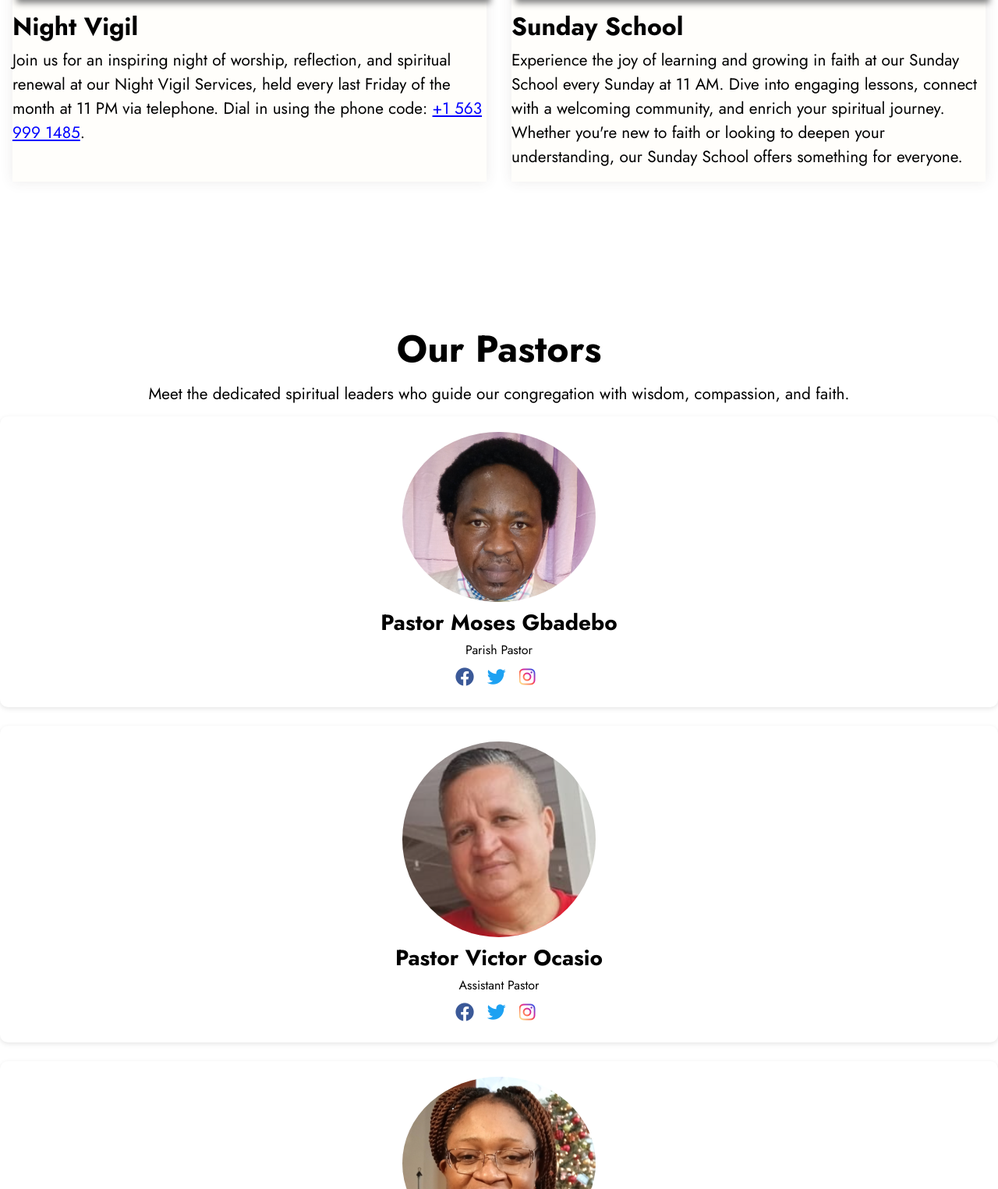
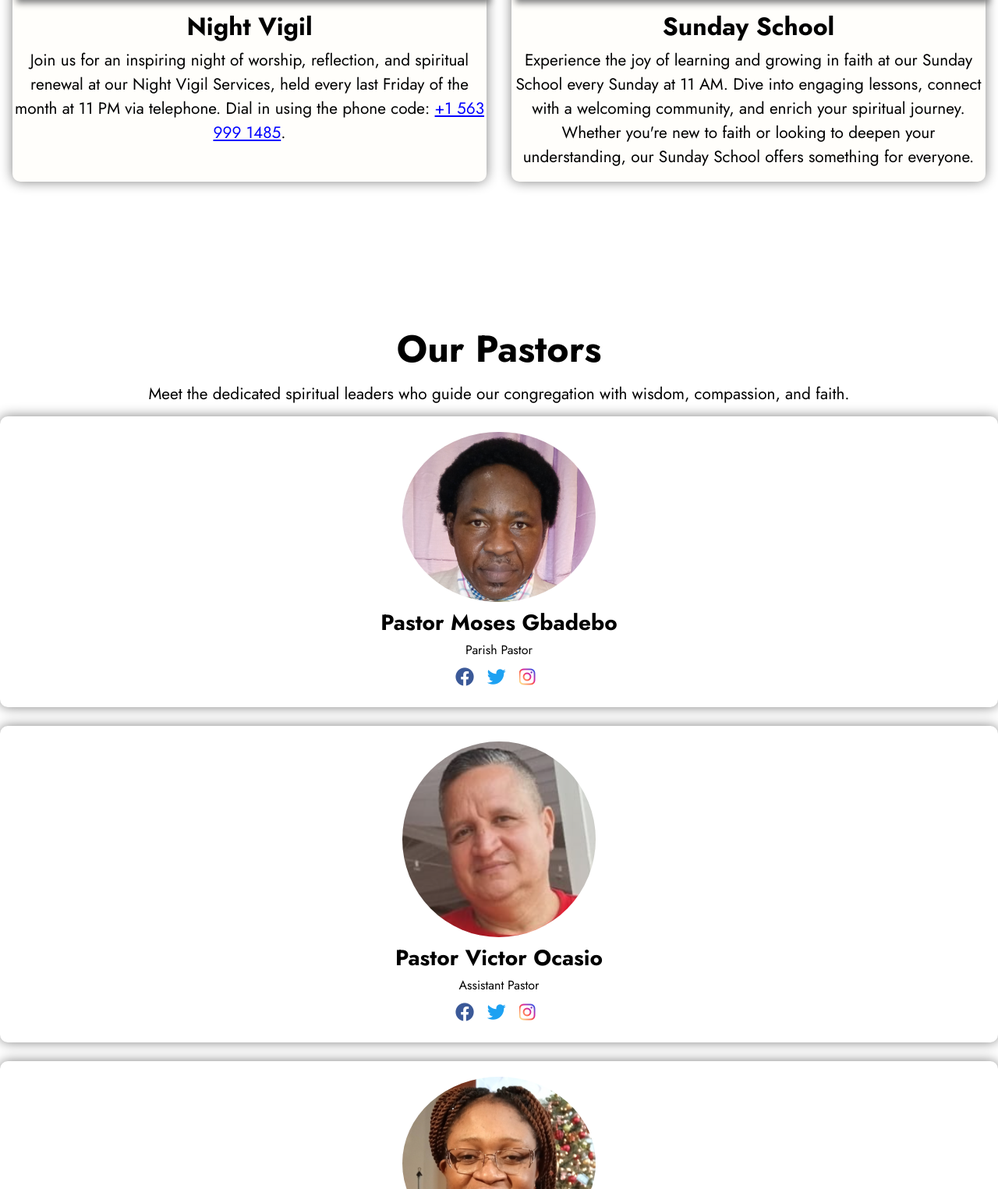
Before and after one commit to TMS345/rccgdominionchapelnj-website, a PHP site: page / in a window 1280 px wide. Shown: the part 4975-6500 px from the top of the page at 78% size. Run offline with PHP 8.4, Linux system fonts and the light colour scheme; some libraries are stand-ins or nearby versions.

Commit message:
services section and minor color changes

```diff
--- a/index.html
+++ b/index.html
@@ -332,14 +332,14 @@ User validate newsletter enteres
 			<section class="giving" id="giving">
 				<h2>Ways To Give</h2>
 				<h4 class="mb-5">
-					Through your giving, we can fund various outreach programs, and community services, and maintain our
+					Through your giving, we can fund various outreach programs, community services, and maintain our
 					place of worship.
 					Together, we can continue positively impacting and spreading the gospel. Thank you for your kindness
 					and generosity.
 				</h4>
 
 				<div class="giving-grid col">
-					<div class="give col">
+					<div class="give col" id="give-zelle">
 						<i class="icon zelle-icon fas fa-wallet"></i>
 						<h3>Give with Zelle</h3>
 						<h6 class="mb-5">Fast, secure, and free</h6>
@@ -351,7 +351,7 @@ User validate newsletter enteres
 						<h5 class="fw-normal">Use our Zelle number: (609) 630-3223</h5>
 					</div>
 
-					<div class="give col">
+					<div class="give col" id="give-text">
 						<i class="icon mobile-icon fas fa-mobile-alt"></i>
 						<h3>Text-to-Give</h3>
 						<h6 class="mb-5">Simple and fast mobile giving</h6>
@@ -362,7 +362,7 @@ User validate newsletter enteres
 						</button>
 					</div>
 
-					<div class="give col">
+					<div class="give col" id="give-cash">
 						<i class="icon service-icon fas fa-church"></i>
 						<h3>In Person</h3>
 						<h6 class="mb-5">Cash or check donations</h6>
--- a/styles.css
+++ b/styles.css
@@ -746,7 +746,8 @@ footer h2
 {
   padding: 20px;
   border-radius: 10px;
-  box-shadow: 0px 2px 6px rgba(0, 0, 0, 0.1);
+  /* box-shadow: 0px 2px 6px rgba(0, 0, 0, 0.1); */
+  box-shadow: 0 0 1rem gray;
   text-align: center;
   background-color: white;
   transition: transform 0.3s ease-in-out;
@@ -756,7 +757,7 @@ footer h2
 {
   transform: scale(1.05);
   transition: transform 0.3s ease-in-out;
-  box-shadow: 0 0 2rem rgba(71, 60, 60, 0.1);
+  box-shadow: 0 0 1rem rgba(200, 110, 20, 1);
 }
 
 .pastor h3
@@ -969,13 +970,24 @@ footer h2
 {
   transform: scale(1.05);
   transition: transform 0.3s ease-in-out;
-  box-shadow: 0 0 2rem rgba(71, 60, 60, 0.1);
+  /* box-shadow: 0 0 2rem rgba(71, 60, 60, 0.1); */
 }
 
 .give .zelle-icon
 {
   color: rgba(84, 40, 154, 1);
 }
+
+.giving-grid #give-zelle
+{
+  box-shadow: 0 0 1rem gray;
+}
+
+.giving-grid #give-zelle:hover
+{
+  box-shadow: 0 0 1rem rgba(84, 40, 154, 1);
+}
+
 
 .give .zelle-button
 {
@@ -1002,6 +1014,16 @@ footer h2
 .give .mobile-icon
 {
   color: rgba(255, 219, 88, 1);
+}
+
+.giving-grid #give-text
+{
+  box-shadow: 0 0 1rem gray;
+}
+
+.giving-grid #give-text:hover
+{
+  box-shadow: 0 0 1rem rgba(255, 219, 88, 1);
 }
 
 .give .mobile-donate-button
@@ -1032,6 +1054,16 @@ footer h2
   color: rgba(0, 188, 212, 1);
 }
 
+.giving-grid #give-cash
+{
+  box-shadow: 0 0 1rem gray;
+}
+
+.giving-grid #give-cash:hover
+{
+  box-shadow: 0 0 1rem rgba(0, 188, 212, 1);
+}
+
 .give .service-times-button
 {
   padding: .8rem .8rem;
@@ -1118,11 +1150,11 @@ footer h2
   padding-top: 0;
   padding-bottom: 0;
   margin-bottom: 1rem;
-  border-radius: 0;
+  border-radius: 10px;
   width: 95%;
   height: auto;
   opacity: 1;
-  box-shadow: 0 0 1rem rgba(71, 60, 60, 0.1);
+  box-shadow: 0 0 1rem gray;
   transition: transform 0.3s ease-in-out;
 }
 
@@ -1130,7 +1162,7 @@ footer h2
 {
   transform: scale(1.03);
   transition: transform 0.3s ease-in-out;
-  box-shadow: 0 0 2rem rgba(71, 60, 60, 0.1);
+  box-shadow: 0 0 1rem rgba(200, 110, 20, 1);
 }
 
 .service img
@@ -1155,7 +1187,7 @@ footer h2
   color: black;
   font-family: "Jost", sans-serif;
   width: 100%;
-  text-align: left;
+  text-align: center;
   margin-left: auto;
   margin-right: auto;
 
@@ -1170,7 +1202,7 @@ footer h2
   color: black;
   font-family: "Jost", sans-serif;
   width: 100%;
-  text-align: left;
+  text-align: center;
   margin-left: auto;
   margin-right: auto;
 }
```
